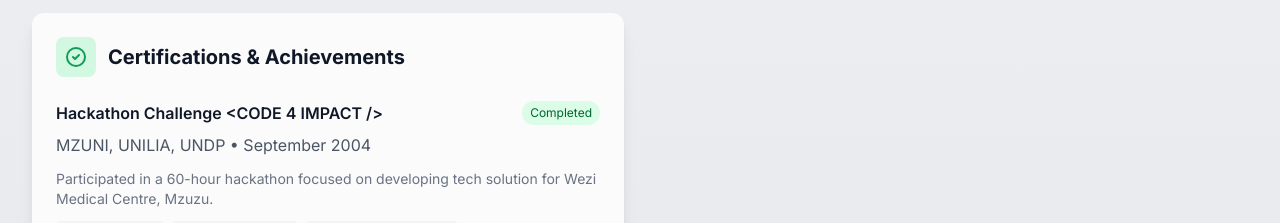
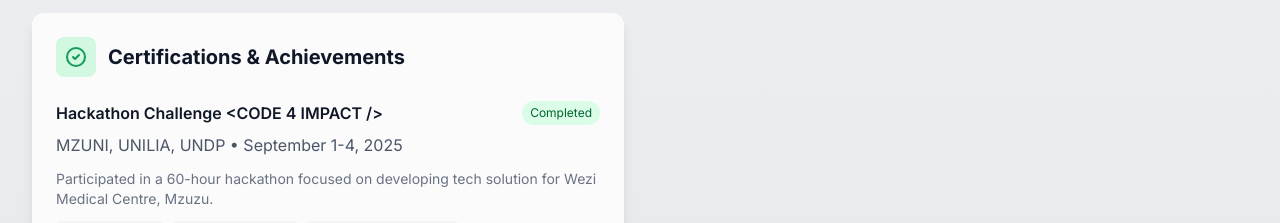
Before and after one commit to Ritchie16/react-portfolio-website, a React (Vite) app: page / in a window 1280 px wide. Shown: the part 1480-1703 px from the top of the page. Built offline with nearby package versions, Linux system fonts and the light colour scheme; no server answers.

Commit message:
remove time formatter function

```diff
--- a/src/components/About/CertificationsCard.jsx
+++ b/src/components/About/CertificationsCard.jsx
@@ -58,7 +58,7 @@ const CertificationsCard = () => {
             </div>
 
             <p className="text-gray-600! dark:text-gray-300! mb-3!">
-              {cert.issuer} • {formatDate(cert.date)}
+              {cert.issuer} • {(cert.date)}
             </p>
 
             {cert.description && (
```
